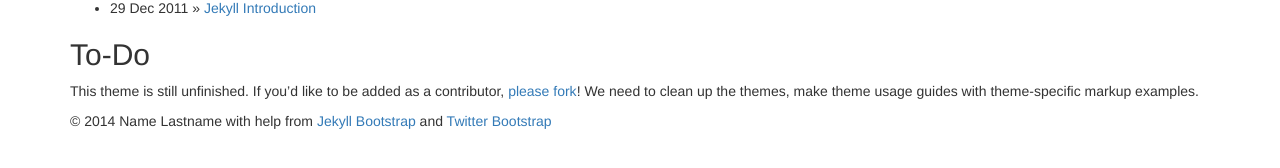
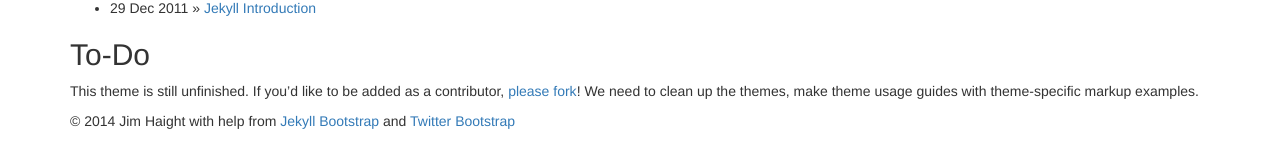
Before and after one commit to jbu92/jbu92.github.io, a Jekyll site: the page built from index.md, in a window 1280 px wide. Shown: the part 690-858 px from the top of the page. Built offline with Jekyll 4.4.1, drawn with Linux system fonts in a browser that asks for light colours; nearby versions of some CDN libraries; library files that are not in the unit come from our copies.

```diff
--- a/_config.yml
+++ b/_config.yml
@@ -11,11 +11,11 @@ pygments: true
 title : Jekyll Bootstrap
 tagline: Site Tagline
 author :
-  name : Name Lastname
-  email : blah@email.test
-  github : username
-  twitter : username
-  feedburner : feedname
+  name : Jim Haight
+  email : james@jameshaight.com
+  github : JBu92
+  twitter :
+  feedburner :
 
 # The production_url is only used when full-domain names are needed
 # such as sitemap.txt
@@ -25,7 +25,7 @@ author :
 # Else if you are pushing to username.github.io, replace with your username.
 # Finally if you are pushing to a GitHub project page, include the project name at the end.
 #
-production_url : http://username.github.io
+production_url : http://jbu92.github.io
 
 # All Jekyll-Bootstrap specific configurations are namespaced into this hash
 #
```
